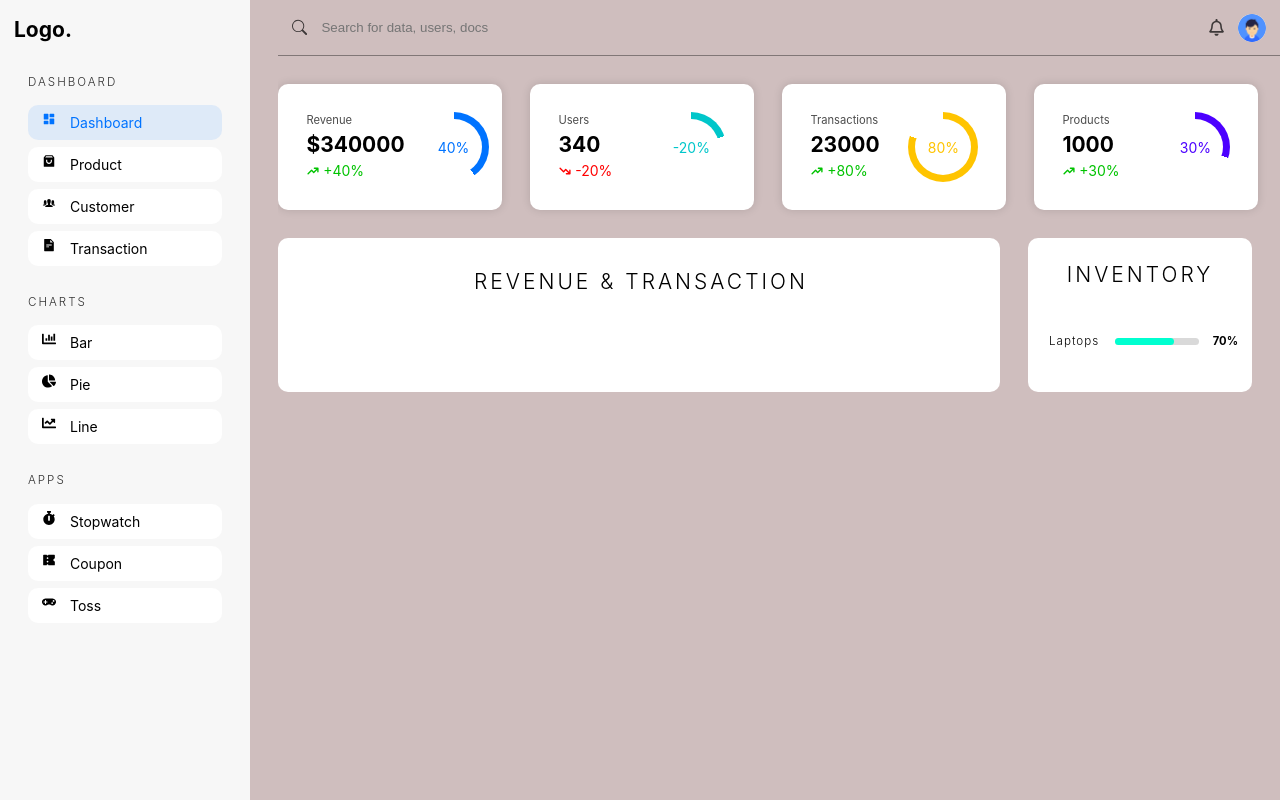
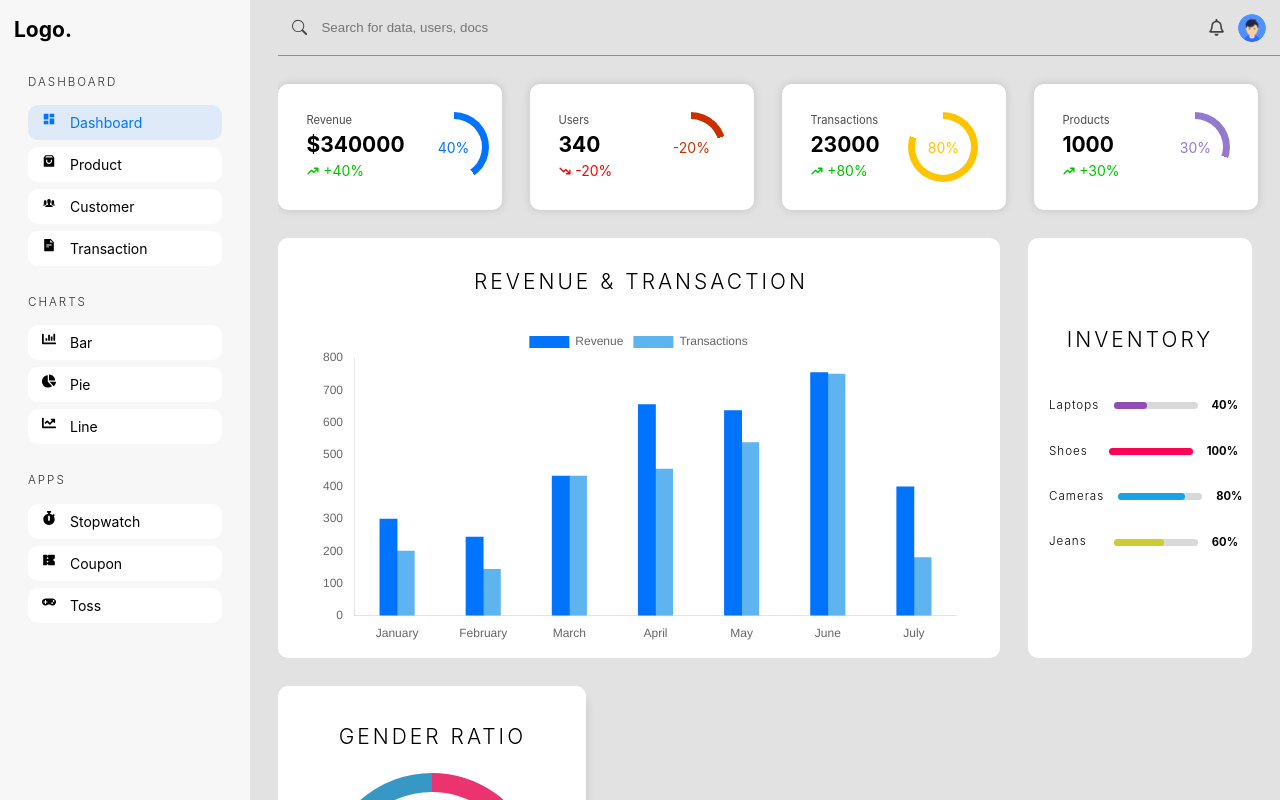
Before and after one commit to PriyaIET/MERN_Ecommerce_App, a React (Vite) app in the folder ecommerce-frontend/: page /admin/dashboard in a window 1280 px wide. Built offline with nearby package versions, Linux system fonts and the light colour scheme.

Commit message:
graph and doughnut chart practice

```diff
--- a/ecommerce-frontend/package.json
+++ b/ecommerce-frontend/package.json
@@ -10,16 +10,20 @@
     "preview": "vite preview"
   },
   "dependencies": {
+    "chart.js": "^4.4.8",
     "react": "^19.0.0",
+    "react-chartjs-2": "^5.3.0",
     "react-dom": "^19.0.0",
     "react-icons": "^5.5.0",
     "react-router-dom": "^7.3.0",
+    "react-table": "^7.8.0",
     "sass": "^1.85.1"
   },
   "devDependencies": {
     "@eslint/js": "^9.21.0",
     "@types/react": "^19.0.10",
     "@types/react-dom": "^19.0.4",
+    "@types/react-table": "^7.7.20",
     "@vitejs/plugin-react-swc": "^3.8.0",
     "eslint": "^9.21.0",
     "eslint-plugin-react-hooks": "^5.1.0",
--- /dev/null
+++ b/ecommerce-frontend/src/assets/data.json
@@ -0,0 +1,52 @@
+{
+  "categories": [
+    {
+      "value": 40,
+      "heading": "Laptops"
+    },
+
+    {
+      "value": 100,
+      "heading": "Shoes"
+    },
+    {
+      "value": 80,
+      "heading": "Cameras"
+    },
+    {
+      "value": 60,
+      "heading": "Jeans"
+    }
+  ],
+
+  "transaction": [
+    {
+      "id": "ksdnfkjsdfx",
+      "amount": 4000,
+      "quantity": 4,
+      "discount": 300,
+      "status": "Processing"
+    },
+    {
+      "id": "sdsdssdsd",
+      "amount": 5100,
+      "quantity": 2,
+      "discount": 900,
+      "status": "Processing"
+    },
+    {
+      "id": "sdsdcvsssdsd",
+      "amount": 13000,
+      "quantity": 91,
+      "discount": 0,
+      "status": "Shipped"
+    },
+    {
+      "id": "dfddddfd",
+      "amount": 2300,
+      "quantity": 4,
+      "discount": 2000,
+      "status": "Processing"
+    }
+  ]
+}
--- /dev/null
+++ b/ecommerce-frontend/src/components/Charts.tsx
@@ -0,0 +1,135 @@
+// This is the main library for creating charts. It is used for configuring and rendering the chart. Various modules (CategoryScale, LinearScale, etc.) are imported from chart.js to enable specific features for the bar chart like scaling, tooltips, legends, and other chart behaviors.
+import {
+  Chart as ChartJS,
+  CategoryScale,
+  LinearScale,
+  BarElement,
+  Title,
+  Tooltip,
+  Legend,
+  ChartData,
+  ChartOptions,
+  ArcElement,
+} from "chart.js";
+import { Bar, Doughnut } from "react-chartjs-2"; //This is a wrapper around chart.js that makes it easier to use in React applications.
+
+//This registers the required components from chart.js to be used for rendering the bar chart. Components include the scales (categorical and linear), bar elements, title, tooltip, and legend.
+ChartJS.register(
+  CategoryScale,
+  LinearScale,
+  BarElement,
+  Title,
+  Tooltip,
+  Legend,
+  ArcElement
+);
+
+interface BarPropsChart {
+  horizontal?: boolean;
+  data_1: number[];
+  data_2: number[];
+  title_1: string;
+  title_2: string;
+  bgColor_1: string;
+  bgColor_2: string;
+  labels?: string[];
+}
+
+const months = ["January", "February", "March", "April", "May", "June", "July"];
+
+export const BarChart = ({
+  data_1 = [],
+  data_2 = [],
+  title_1,
+  title_2,
+  bgColor_1,
+  bgColor_2,
+  horizontal = false,
+  labels = months,
+}: BarPropsChart) => {
+  const options: ChartOptions<"bar"> = {
+    responsive: true,
+    indexAxis: horizontal ? "y" : "x",
+    plugins: {
+      legend: {
+        display: true,
+      },
+      title: {
+        display: false,
+        text: "Chart.js Bar Chart",
+      },
+    },
+    scales:{
+      y:{
+        beginAtZero: true,
+        grid:{
+          display: false
+        }
+      },
+      x:{
+        grid:{
+          display: false
+        }
+      }
+    }
+  };
+
+  const data: ChartData<"bar", number[], string> = {
+    labels,
+    datasets: [
+      {
+        label: title_1,
+        data: data_1,
+        backgroundColor: bgColor_1,
+        barThickness:"flex",
+        barPercentage:1,
+        categoryPercentage:0.4
+      },
+      {
+        label: title_2,
+        data: data_2,
+        backgroundColor: bgColor_2,
+        barThickness:"flex",
+        barPercentage:1,
+        categoryPercentage:0.4
+      },
+    ],
+  };
+  return <Bar options={options} data={data} />;
+};
+
+interface DoughnutChartProps{
+  labels: string[];
+  data: number[];
+  backgroundColor: string[];
+  cutout?:number|string;
+  legends?:boolean;
+  offset?:number[];
+}
+
+export const DoughnutChart=({labels, data, backgroundColor, cutout, legends=true, offset}:DoughnutChartProps)=>{
+
+  const doughnutData: ChartData<"doughnut", number[], string> = {
+    labels,
+    datasets:[{
+      data,
+      backgroundColor,
+      borderWidth:0,
+      offset
+    }]
+  };
+  const doughnutOptions: ChartOptions<"doughnut"> = {
+    responsive:true,
+    plugins:{
+      legend:{
+        display:legends,
+        position:"bottom",
+        labels:{
+          padding:40
+        }
+      }
+    },
+    cutout
+  };
+  return <Doughnut data={doughnutData} options={doughnutOptions}/>
+}
--- a/ecommerce-frontend/src/pages/Dashboard.tsx
+++ b/ecommerce-frontend/src/pages/Dashboard.tsx
@@ -3,6 +3,9 @@ import AdminSidebar from "../components/AdminSidebar";
 import { BsSearch } from "react-icons/bs";
 import userImg from "../assets/userpic.png";
 import { HiTrendingUp, HiTrendingDown } from "react-icons/hi";
+import data from "../assets/data.json";
+import { BarChart, DoughnutChart } from "../components/Charts";
+import { BiMaleFemale } from "react-icons/bi";
 
 const Dashboard = () => {
   return (
@@ -29,7 +32,7 @@ const Dashboard = () => {
             heading="Users"
             percent={-20}
             value={340}
-            color="rgb(0,198, 202)"
+            color="rgb(202, 47, 0)"
           />
           <WidgetItem
             heading="Transactions"
@@ -41,24 +44,54 @@ const Dashboard = () => {
             heading="Products"
             percent={30}
             value={1000}
-            color="rgb(76, 0, 255)"
+            color="rgb(148, 121, 206)"
           />
         </section>
         <section className="graph-container">
           <div className="revenue-chart">
             <h2>Revenue & Transaction</h2>
             {/* Graph */}
+            <BarChart
+              data_1={[300, 244, 433, 655, 637, 755, 400]}
+              data_2={[200, 144, 433, 455, 537, 750, 180]}
+              title_1="Revenue"
+              title_2="Transactions"
+              bgColor_1="rgb(0, 115, 255)"
+              bgColor_2="rgba(53, 162, 235, 0.8)"
+            />
           </div>
           <div className="dashboard-categories">
             <h2>Inventory</h2>
             <div>
-              <CategoryItem
-                heading={"Laptops"}
-                value={70}
-                color="hsl(169, 100%, 50%)"
-              />
+              {data.categories.map((category) => (
+                <CategoryItem
+                  key={category.heading}
+                  heading={category.heading}
+                  value={category.value}
+                  color={`hsl(${category.value * 7}, ${category.value}%, 50%)`}
+                />
+              ))}
             </div>
           </div>
+        </section>
+        <section className="transaction-container">
+          <div className="gender-chart">
+            <h2>Gender Ratio</h2>
+            <DoughnutChart
+              labels={["Female", "Male"]}
+              data={[12, 19]}
+              backgroundColor={[
+                "hsl(340, 82%, 56%)",
+                "hsl(199, 56.30%, 49.40%)",
+              ]}
+              cutout={90}
+            />
+            {/* {chart} */}
+            <p>
+              <BiMaleFemale />
+            </p>
+          </div>
+          {/* {Table} */}
         </section>
       </main>
     </div>
@@ -130,8 +163,7 @@ const CategoryItem = ({ color, value, heading }: CategoryItemProps) => (
           backgroundColor: color,
           width: `${value}%`,
         }}
-      >
-      </div>
+      ></div>
     </div>
     <span>{value}%</span>
   </div>
--- a/ecommerce-frontend/src/styles/_dashboard.scss
+++ b/ecommerce-frontend/src/styles/_dashboard.scss
@@ -132,4 +132,34 @@
             }
         }
     }
+    .transaction-container{
+        display: flex;
+        gap: 2rem;
+        padding: 0 2rem 2rem 0;
+        height: 30rem;
+
+        >div{
+            background-color: white;
+            box-shadow: 0px 10px 10px rgba(0, 0, 0, 0.132);
+            border-radius: 10px;
+        }
+        .gender-chart{
+            width: 100%;
+            max-width: 22rem;
+            padding: 1rem;
+            position: relative;
+            >h2{
+                text-align: center;
+                margin: 1.5rem 0 1.5rem 0;
+                @include mixins.header;
+            }
+
+            >p{
+                @include mixins.posCenter;
+                font-size: 2rem;
+                color: rgba(0, 0, 0, 0.634);
+            }
+        }
+    }
+
 }
--- a/ecommerce-frontend/src/styles/app.scss
+++ b/ecommerce-frontend/src/styles/app.scss
@@ -35,7 +35,7 @@ a{
 .admin-container{
     @include mixins.grid(1fr 4fr, 2rem);
     height: 100vh;
-    background-color: rgb(207, 190, 190);
+    background-color: rgb(226, 226, 226);
     > aside{
         width: 100%;
         background-color: rgb(247, 247, 247);
```
Also changed, not shown: ecommerce-frontend/src/components/TableHOC.tsx (added, +26 -0 lines), 1 other file (tests, documents, lock files or other folders).
